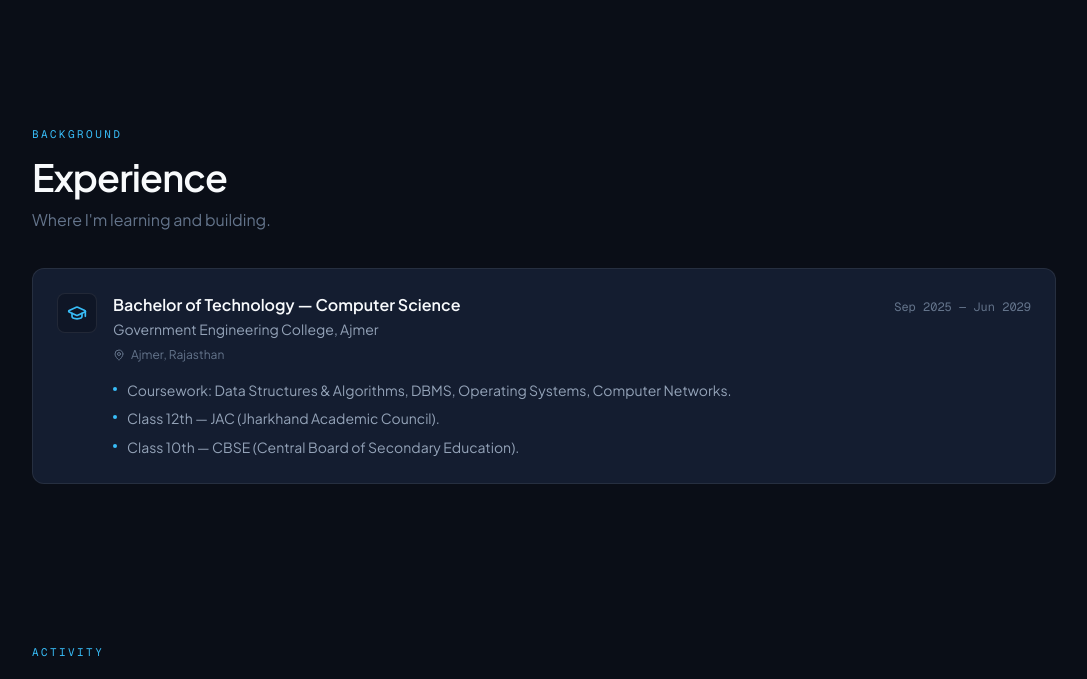
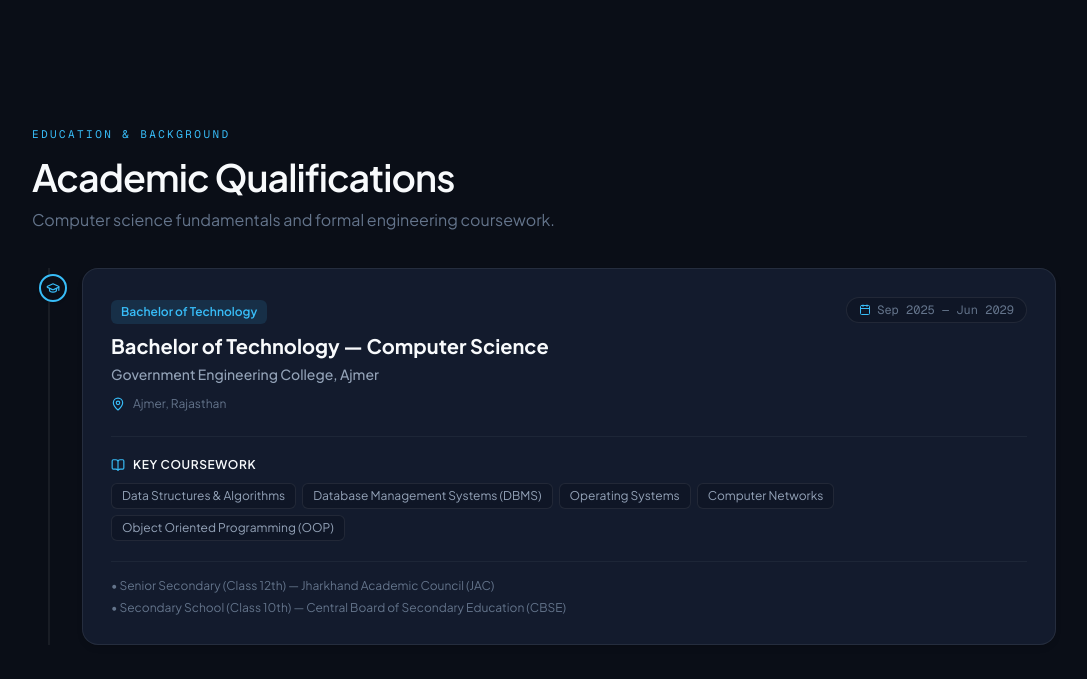
Before and after one commit to azlancodeshere/abdulyasin.portfolio, a React (Vite) app: page / in a window 1280 px wide. Shown: the part 5560-6239 px from the top of the page, without its empty margins (96-1183 px from the left). Built offline with nearby package versions, Linux system fonts and the light colour scheme.

Commit message:
Experience: add coursework list and calendar/education icons

```diff
--- a/src/components/Experience.jsx
+++ b/src/components/Experience.jsx
@@ -1,53 +1,79 @@
-import { GraduationCap, MapPin } from "lucide-react";
+import { BookOpen, Calendar, GraduationCap, MapPin } from "lucide-react";
 import Section from "./Section.jsx";
 import { profile } from "../data/profile.js";
+
+const coursework = [
+  "Data Structures & Algorithms",
+  "Database Management Systems (DBMS)",
+  "Operating Systems",
+  "Computer Networks",
+  "Object Oriented Programming (OOP)",
+];
 
 export default function Experience() {
   return (
     <Section
       id="experience"
-      kicker="Background"
-      heading="Experience"
-      sub="Where I'm learning and building."
+      kicker="Education & Background"
+      heading="Academic Qualifications"
+      sub="Computer science fundamentals and formal engineering coursework."
     >
-      <ol className="space-y-4">
+      <div className="relative border-l-2 border-line/80 ml-3 pl-6 space-y-8 md:ml-4 md:pl-8">
         {profile.experience.map((item) => (
-          <li
-            key={item.org}
-            className="reveal group rounded-xl border border-line bg-surface p-5 transition-colors hover:border-line-hi md:p-6"
-          >
-            <div className="flex flex-start gap-4">
-              <span className="grid size-10 shrink-0 place-items-center rounded-lg border border-line bg-subtle text-accent transition-colors group-hover:border-line-hi">
-                <GraduationCap className="size-5" aria-hidden="true" />
-              </span>
+          <div key={item.org} className="reveal relative group">
+            {/* Timeline icon bullet */}
+            <span className="absolute -left-[35px] md:-left-[43px] top-1.5 flex size-7 items-center justify-center rounded-full border-2 border-accent bg-page text-accent shadow-sm">
+              <GraduationCap className="size-3.5" aria-hidden="true" />
+            </span>
 
-              <div className="min-w-0 flex-1">
-                <div className="flex flex-wrap items-baseline justify-between gap-x-4 gap-y-1">
-                  <div>
-                    <h3 className="text-base font-semibold text-ink">{item.role}</h3>
-                    <p className="mt-0.5 text-sm text-ink-2">{item.org}</p>
-                  </div>
-                  <span className="font-mono text-xs whitespace-nowrap text-ink-3">{item.period}</span>
+            <div className="rounded-2xl border border-line bg-surface/90 p-6 shadow-md transition-all hover:border-line-hi hover:shadow-lg md:p-7">
+              <div className="flex flex-wrap items-baseline justify-between gap-2">
+                <div>
+                  <span className="inline-flex items-center gap-1.5 rounded-md bg-accent-muted px-2.5 py-1 text-xs font-semibold text-accent">
+                    Bachelor of Technology
+                  </span>
+                  <h3 className="mt-2 text-xl font-bold text-ink">{item.role}</h3>
+                  <p className="mt-1 text-sm font-medium text-ink-2">{item.org}</p>
                 </div>
 
-                <p className="mt-2 inline-flex items-center gap-1.5 text-xs text-ink-3">
-                  <MapPin className="size-3" aria-hidden="true" />
-                  {item.place}
-                </p>
+                <div className="flex items-center gap-1.5 rounded-full border border-line bg-subtle px-3 py-1 font-mono text-xs text-ink-3">
+                  <Calendar className="size-3 text-accent" />
+                  <span>{item.period}</span>
+                </div>
+              </div>
 
-                <ul className="mt-3 space-y-1.5">
-                  {item.points.map((point) => (
-                    <li key={point} className="flex gap-2.5 text-sm leading-relaxed text-ink-2">
-                      <span className="mt-2 size-1 shrink-0 rounded-full bg-accent" aria-hidden="true" />
-                      {point}
-                    </li>
+              <div className="mt-3 flex items-center gap-2 text-xs text-ink-3">
+                <MapPin className="size-3.5 text-accent" />
+                <span>{item.place}</span>
+              </div>
+
+              {/* Coursework Pills */}
+              <div className="mt-6 border-t border-line/60 pt-5">
+                <h4 className="flex items-center gap-2 text-xs font-semibold text-ink uppercase tracking-wider">
+                  <BookOpen className="size-3.5 text-accent" />
+                  Key Coursework
+                </h4>
+                <div className="mt-2.5 flex flex-wrap gap-1.5">
+                  {coursework.map((course) => (
+                    <span
+                      key={course}
+                      className="rounded-md border border-line bg-subtle px-2.5 py-1 text-xs text-ink-2"
+                    >
+                      {course}
+                    </span>
                   ))}
-                </ul>
+                </div>
+              </div>
+
+              {/* Secondary Milestones */}
+              <div className="mt-5 border-t border-line/60 pt-4 text-xs text-ink-3 space-y-1.5">
+                <p>• Senior Secondary (Class 12th) — Jharkhand Academic Council (JAC)</p>
+                <p>• Secondary School (Class 10th) — Central Board of Secondary Education (CBSE)</p>
               </div>
             </div>
-          </li>
+          </div>
         ))}
-      </ol>
+      </div>
     </Section>
   );
 }
```
